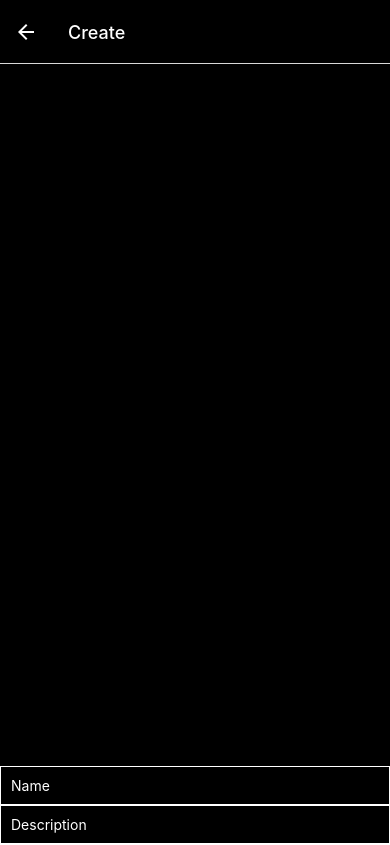
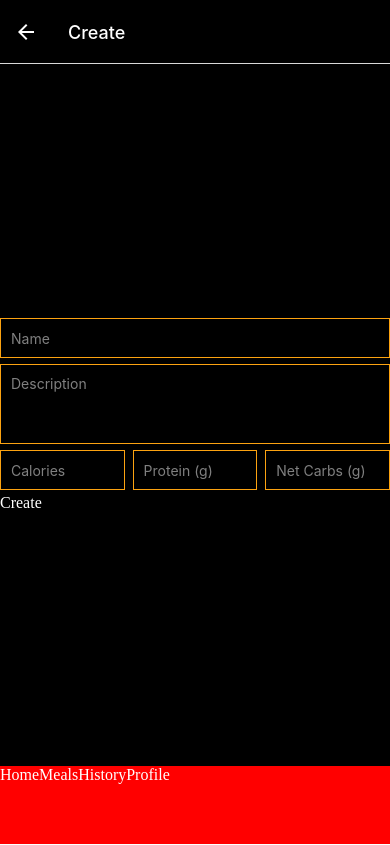
Before and after one commit to teevans3/NutritionApp, a React Native app: screen /Create in a window 390 px wide. Shown: the top 845 px of the page. Built offline with nearby package versions, Linux system fonts and the light colour scheme; some icons are missing.

Commit message:
added random id generator for creating new meal; styled text inputs

```diff
--- a/Pages/Create.tsx
+++ b/Pages/Create.tsx
@@ -1,10 +1,12 @@
 import React, { ReactElement, useState } from "react";
-import { StyleSheet, Text, View, TextInput } from "react-native";
-import { useDispatch, useSelector } from "react-redux";
+import { StyleSheet, View, TextInput } from "react-native";
+import { useDispatch } from "react-redux";
 import FooterNav from "../components/FooterNav";
 import AwesomeButton from "react-native-really-awesome-button";
-import { createMeal, selectMealItems } from "../mealsSlice";
+import { createMeal } from "../mealsSlice";
 import { container } from "../styles/general";
+import { themePalette } from "../styles/general";
+import uuid from "react-native-uuid";
 
 const Create = ({ navigation }): ReactElement => {
   const [name, setName] = useState<string>("");
@@ -15,15 +17,12 @@ const Create = ({ navigation }): ReactElement => {
   const [netCarbs, setNetCarbs] = useState<number>(0);
 
   const dispatch = useDispatch();
-  const mealItems = useSelector(selectMealItems);
 
   // TODO - save this to actual database
   const createNewMeal = () => {
-    // TODO - generate a random id
-    const lastMealItem = mealItems[mealItems.length - 1];
-
+    console.log(uuid.v4());
     const newMealItem = {
-      id: lastMealItem.id + 1,
+      id: uuid.v4(),
       name: name,
       description: description,
       calories: calories,
@@ -32,54 +31,61 @@ const Create = ({ navigation }): ReactElement => {
     };
 
     dispatch(createMeal({ newMealItem: newMealItem }));
+    navigation.navigate("Meals");
   };
 
   return (
     <View style={styles.container}>
-      <View style={styles.contentContainer}></View>
+      <View style={styles.contentContainer}>
         <TextInput
           style={styles.textInput}
           placeholder="Name"
-        placeholderTextColor="white"
+          placeholderTextColor="gray"
           onChangeText={setName}
         />
         <TextInput
-        style={styles.textInput}
+          style={styles.textInputDescription}
+          numberOfLines={6}
+          multiline={true}
           placeholder="Description"
-        placeholderTextColor="white"
+          placeholderTextColor="gray"
           onChangeText={setDescription}
         />
+        <View style={styles.nutritionInputContainer}>
           <TextInput
-        style={styles.textInput}
+            style={styles.nutritionInput}
             placeholder="Calories"
-        placeholderTextColor="white"
+            placeholderTextColor="gray"
             keyboardType="numeric"
-        onChangeText={setCalories}
+            onChangeText={(newVal: string) => setCalories(parseInt(newVal, 10))}
           />
           <TextInput
-        style={styles.textInput}
+            style={styles.nutritionInput}
             placeholder="Protein (g)"
-        placeholderTextColor="white"
+            placeholderTextColor="gray"
             keyboardType="numeric"
-        onChangeText={setProtein}
+            onChangeText={(newVal: string) => setProtein(parseInt(newVal, 10))}
           />
           <TextInput
-        style={styles.textInput}
+            style={styles.nutritionInput}
             placeholder="Net Carbs (g)"
-        placeholderTextColor="white"
+            placeholderTextColor="gray"
             keyboardType="numeric"
-        onChangeText={setNetCarbs}
+            onChangeText={(newVal: string) => setNetCarbs(parseInt(newVal, 10))}
           />
+        </View>
+
         <AwesomeButton
           stretch
-        backgroundColor="#3d3d3d"
-        borderColor="#fff"
+          backgroundColor={themePalette.dark}
+          borderColor={themePalette.bright}
           borderWidth={1}
           raiseLevel={0}
           onPress={createNewMeal}
         >
           Create
         </AwesomeButton>
+      </View>
       <FooterNav navigation={navigation} />
     </View>
   );
@@ -95,13 +101,37 @@ const styles = StyleSheet.create({
     textAlign: "center",
   },
   contentContainer: {
+    justifyContent: "center",
     height: "90%",
   },
   textInput: {
     color: "white",
     height: 40,
-    borderColor: "white",
+    borderColor: themePalette.bright,
     borderWidth: 1,
+    marginBottom: 6,
+    padding: 10,
+  },
+  nutritionInputContainer: {
+    display: "flex",
+    flexDirection: "row",
+    justifyContent: "space-between",
+  },
+  nutritionInput: {
+    width: "32%",
+    color: "white",
+    height: 40,
+    borderColor: themePalette.bright,
+    borderWidth: 1,
+    marginBottom: 4,
+    padding: 10,
+  },
+  textInputDescription: {
+    color: "white",
+    height: 80,
+    borderColor: themePalette.bright,
+    borderWidth: 1,
+    marginBottom: 6,
     padding: 10,
   },
 });
```
Lines whose indentation alone changed are shown as unchanged.
